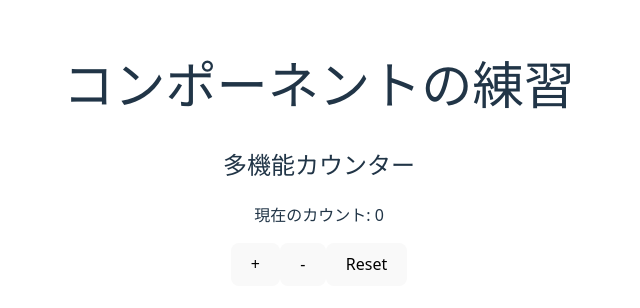
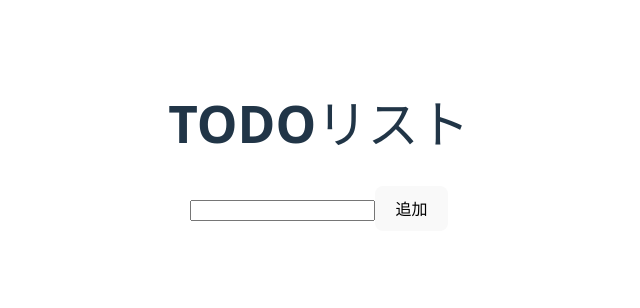
Before and after one commit to st4431/typescript-study, a React (Vite) app in the folder my-react-app/: page / in a window 1280 px wide. Shown: the part 246-554 px from the top of the page, without its empty margins (321-961 px from the left). Built offline with nearby package versions, Linux system fonts and the light colour scheme.

Commit message:
タスク登録機能、タスク表示機能を責務ごとにコンポーネント分け

```diff
--- a/my-react-app/src/App.tsx
+++ b/my-react-app/src/App.tsx
@@ -1,33 +1,37 @@
-// ReactからuseStateをインポート
-import { useState } from 'react'
-import './App.css'
-import { Counter, type CounterActions } from './Counter'
+import { useState } from 'react';
+import './App.css';
+import { TodoForm } from './components/TodoForm';
+import { TodoList } from './components/TodoList';
+
+export interface Todo {
+  id: number;
+  text: string;
+  isDone: boolean;
+}
 
 function App() {
-  // countというState（変数のようなもの）を作成し、初期値を0に設定
-  // setCountはStateを更新するための関数
-  // setCountという名前は自分で設定できる
-  // 機能自体は標準搭載だが、名前は開発者が自由に設定していい
-  // <>を使用することで、useStateで受け付ける引数の型を明示的にできる
-  const [count, setCount] = useState<number>(0)
+  // useStateはセッターのようなものである上に、画面の再描画を命令する
+  const [todos, setTodos] = useState<Todo[]>([]);
 
-  const counterActions: CounterActions = {
-    increment: () => setCount(c => c + 1),
-    decrement: () => setCount(c => c - 1),
-    reset: () => setCount(0),
-  };
+  const addTodo = (text: string) => {
+    const newTodo: Todo = {
+      id: Date.now(),
+      text: text,
+      isDone: false,
+    };
+    // 「既存のtodosの配列に加えて、newTodoを末尾に追加した新たな配列を作るよ」という意味
+    // todos,push(newTodo)ではダメな理由は画面の再描画がされないから
+    // 配列ごと新しくしないとReactは再描画をしない
+    setTodos([...todos, newTodo]);
+  }
 
   return (
     <>
-      <h1>コンポーネントの練習</h1>
-
-      <Counter
-        label='多機能カウンター'
-        count={count}
-        actions={counterActions}
-      />
+      <h1>TODOリスト</h1>
+      <TodoForm onAdd={addTodo} />
+      <TodoList todos={todos} />
     </>
   );
 }
 
-export default App
+export default App;
--- /dev/null
+++ b/my-react-app/src/components/TodoForm.tsx
@@ -0,0 +1,29 @@
+import { useState } from "react";
+
+interface TodoFormProps {
+  onAdd: (text: string) => void;
+}
+
+export function TodoForm({ onAdd }: TodoFormProps) {
+  const [inputText, setInputText] = useState<string>('');
+
+
+  const handleSubmit = () => {
+    if (inputText.trim() === '') {
+      return;
+    }
+    onAdd(inputText);
+    setInputText('');
+  };
+
+  return (
+    <div>
+      <input
+        type="text"
+        value={inputText}
+        onChange={(e) => setInputText(e.target.value)}
+      />
+      <button onClick={handleSubmit}>追加</button>
+    </div>
+  );
+}
--- /dev/null
+++ b/my-react-app/src/components/TodoList.tsx
@@ -0,0 +1,17 @@
+import type { Todo } from '../App';
+
+interface TodoListProps {
+  todos: Todo[];
+}
+
+export function TodoList({ todos }: TodoListProps) {
+  return (
+    <ul>
+      {todos.map((todo) => (
+        <li key={todo.id}>
+          {todo.text}
+        </li>
+      ))}
+    </ul>
+  )
+}
```
